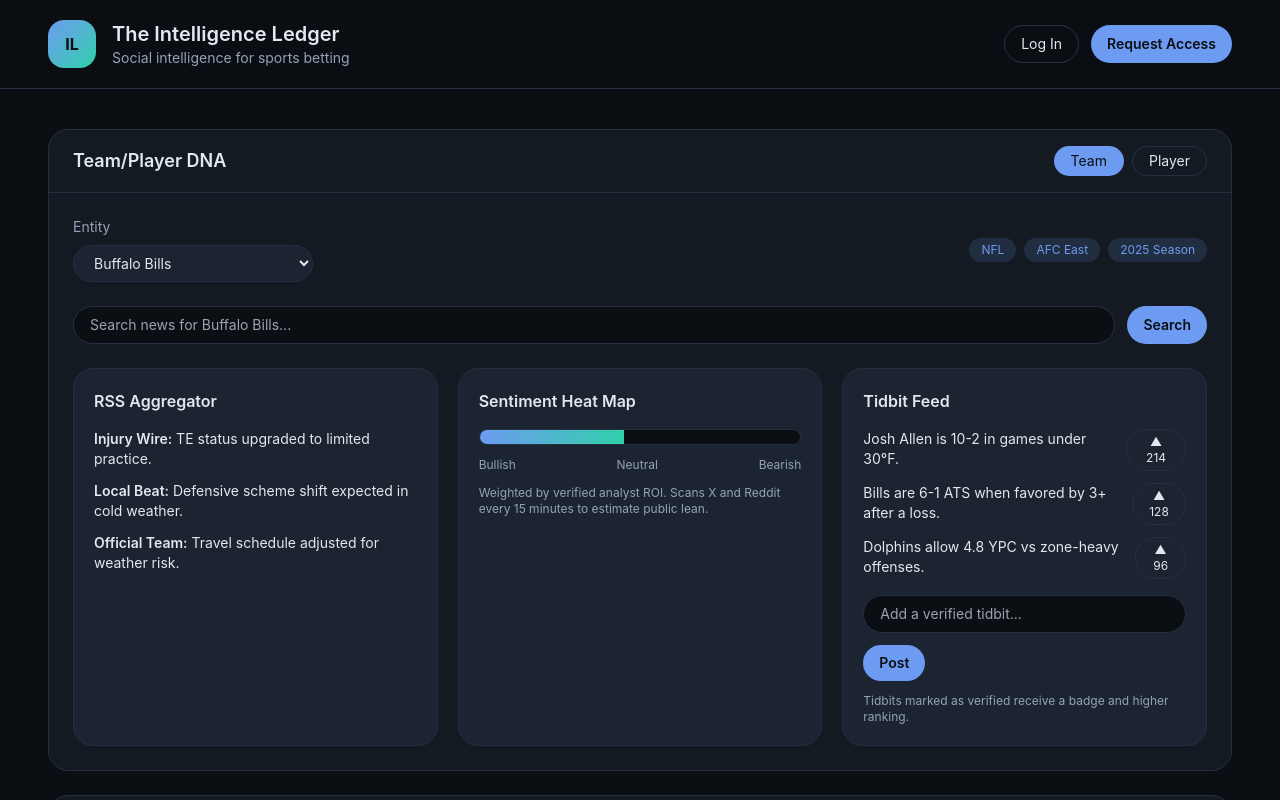
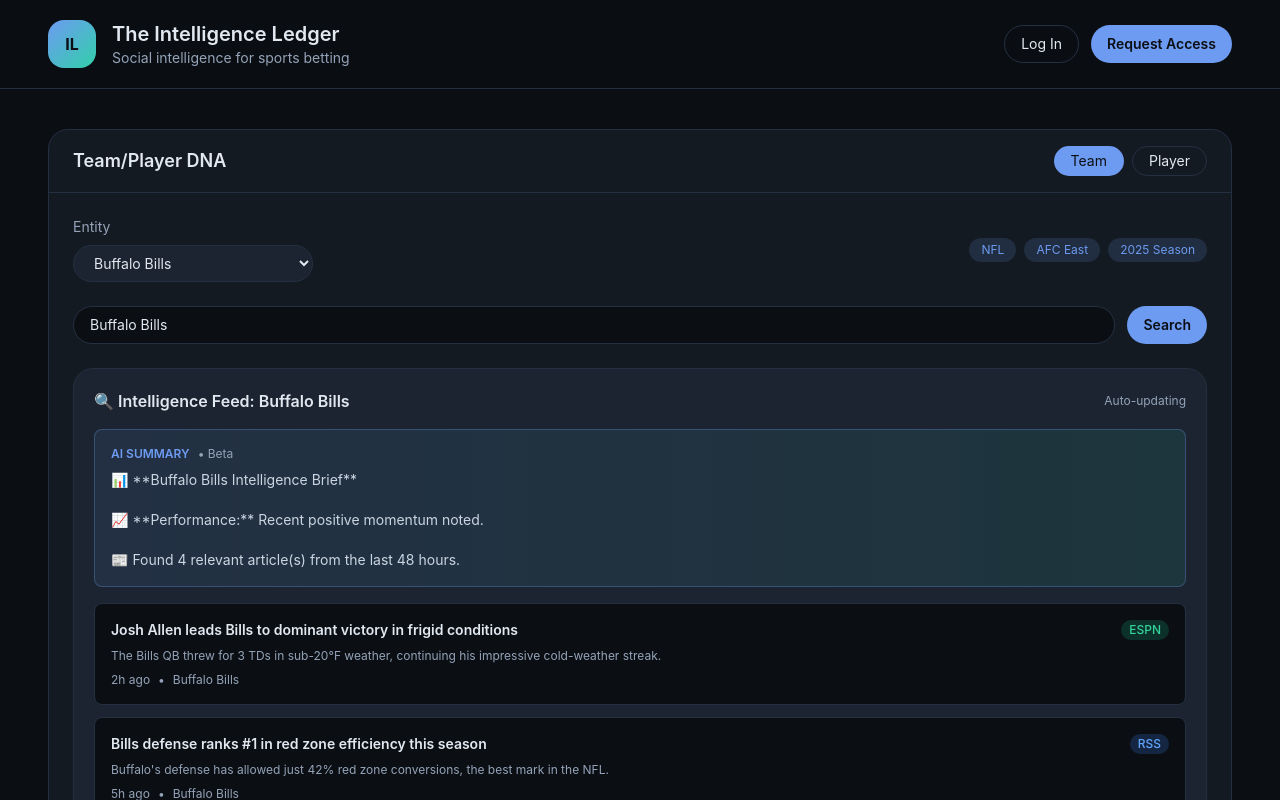
Before and after one commit to noahbearx3/IntelligenceLedger, a React (Vite) app: page / in a window 1280 px wide. Shown: the top 800 px of the page. Built offline with nearby package versions, Linux system fonts and the light colour scheme.

Commit message:
feat: Auto-search on team select with AI summary preview

```diff
--- a/src/App.jsx
+++ b/src/App.jsx
@@ -268,11 +268,12 @@
 export default function App() {
   const [activeTab, setActiveTab] = useState("team");
   const [selectedTeam, setSelectedTeam] = useState(teams[0]);
-  const [newsSearchQuery, setNewsSearchQuery] = useState("");
-  const [newsSearchActive, setNewsSearchActive] = useState(false);
+  const [newsSearchQuery, setNewsSearchQuery] = useState(teams[0]);
+  const [newsSearchActive, setNewsSearchActive] = useState(true);
   const [newsResults, setNewsResults] = useState([]);
   const [newsLoading, setNewsLoading] = useState(false);
   const [newsError, setNewsError] = useState(null);
+  const [aiSummary, setAiSummary] = useState("");
   const [tidbits, setTidbits] = useState(initialTidbits);
   const [tidbitInput, setTidbitInput] = useState("");
   const [vault, setVault] = useState(25);
@@ -294,6 +295,13 @@
     }, 6000);
     return () => clearInterval(id);
   }, []);
+
+  // Auto-search when team changes
+  useEffect(() => {
+    if (selectedTeam) {
+      performNewsSearch(selectedTeam);
+    }
+  }, [selectedTeam]);
 
   const handleAddTidbit = () => {
     const value = tidbitInput.trim();
@@ -326,15 +334,44 @@
     }
   };
 
-  const handleNewsSearch = () => {
-    const query = newsSearchQuery.trim();
+  // Generate mock AI summary based on articles
+  const generateAiSummary = (articles, teamName) => {
+    if (articles.length === 0) return "";
+
+    const injuryArticles = articles.filter(a =>
+      a.headline.toLowerCase().includes("injury") ||
+      a.headline.toLowerCase().includes("questionable") ||
+      a.snippet.toLowerCase().includes("injury")
+    );
+    const performanceArticles = articles.filter(a =>
+      a.headline.toLowerCase().includes("win") ||
+      a.headline.toLowerCase().includes("victory") ||
+      a.headline.toLowerCase().includes("td")
+    );
+
+    let summary = `📊 **${teamName} Intelligence Brief**\n\n`;
+
+    if (injuryArticles.length > 0) {
+      summary += `⚠️ **Injury Watch:** ${injuryArticles.length} injury-related update(s). `;
+    }
+    if (performanceArticles.length > 0) {
+      summary += `📈 **Performance:** Recent positive momentum noted. `;
+    }
+    summary += `\n\n📰 Found ${articles.length} relevant article(s) from the last 48 hours.`;
+
+    return summary;
+  };
+
+  const performNewsSearch = (query) => {
     if (!query) return;
 
+    setNewsSearchQuery(query);
     setNewsSearchActive(true);
     setNewsLoading(true);
     setNewsError(null);
+    setAiSummary("");
 
-    // Simulate 300ms API delay
+    // Simulate API delay (would be real web search + AI in production)
     setTimeout(() => {
       try {
         const searchLower = query.toLowerCase();
@@ -347,15 +384,26 @@
             );
             return inHeadline || inSnippet || inTeams;
           })
-          .sort((a, b) => new Date(b.timestamp) - new Date(a.timestamp)); // Newest first
+          .sort((a, b) => new Date(b.timestamp) - new Date(a.timestamp));
 
         setNewsResults(filtered);
+
+        // Generate AI summary
+        const summary = generateAiSummary(filtered, query);
+        setAiSummary(summary);
+
         setNewsLoading(false);
       } catch (err) {
         setNewsError("Unable to load news. Please try again.");
         setNewsLoading(false);
       }
-    }, 300);
+    }, 500); // Slightly longer delay to simulate AI processing
+  };
+
+  const handleNewsSearch = () => {
+    const query = newsSearchQuery.trim();
+    if (!query) return;
+    performNewsSearch(query);
   };
 
   return (
@@ -439,10 +487,7 @@
                   value={selectedTeam}
                   onChange={(e) => {
                     setSelectedTeam(e.target.value);
-                    setNewsSearchActive(false);
-                    setNewsSearchQuery("");
-                    setNewsResults([]);
-                    setNewsError(null);
+                    // useEffect will auto-trigger search
                   }}
                 >
                   {teams.map((team) => (
@@ -487,16 +532,21 @@
               </button>
             </div>
 
-            {/* News Results Section */}
+            {/* News Intelligence Section */}
             {newsSearchActive && (
               <div className="rounded-xl border border-border bg-card p-5">
-                <h3 className="text-base font-semibold mb-4">News Results</h3>
+                <div className="flex items-center justify-between mb-4">
+                  <h3 className="text-base font-semibold">
+                    🔍 Intelligence Feed: {selectedTeam}
+                  </h3>
+                  <span className="text-xs text-muted">Auto-updating</span>
+                </div>
 
                 {/* Loading State */}
                 {newsLoading && (
-                  <div className="flex items-center justify-center py-8">
-                    <div className="h-8 w-8 animate-spin rounded-full border-2 border-accent border-t-transparent" />
-                    <span className="ml-3 text-sm text-muted">Searching...</span>
+                  <div className="flex flex-col items-center justify-center py-8">
+                    <div className="h-10 w-10 animate-spin rounded-full border-2 border-accent border-t-transparent" />
+                    <span className="mt-3 text-sm text-muted">Scanning sources & generating insights...</span>
                   </div>
                 )}
 
@@ -515,8 +565,23 @@
                   </div>
                 )}
 
+                {/* AI Summary + Results */}
+                {!newsLoading && !newsError && newsResults.length > 0 && (
+                  <div className="space-y-4">
+                    {/* AI Summary Card */}
+                    {aiSummary && (
+                      <div className="rounded-lg bg-gradient-to-r from-accent/10 to-accent-2/10 border border-accent/30 p-4">
+                        <div className="flex items-center gap-2 mb-2">
+                          <span className="text-xs font-semibold text-accent">AI SUMMARY</span>
+                          <span className="text-xs text-muted">• Beta</span>
+                        </div>
+                        <p className="text-sm text-slate-300 whitespace-pre-line">
+                          {aiSummary}
+                        </p>
+                      </div>
+                    )}
+
                     {/* Results List */}
-                {!newsLoading && !newsError && newsResults.length > 0 && (
                     <div className="space-y-3">
                       {newsResults.map((article) => (
                         <article
@@ -552,6 +617,7 @@
                           </div>
                         </article>
                       ))}
+                    </div>
                   </div>
                 )}
               </div>
```
Lines whose indentation alone changed are shown as unchanged.
